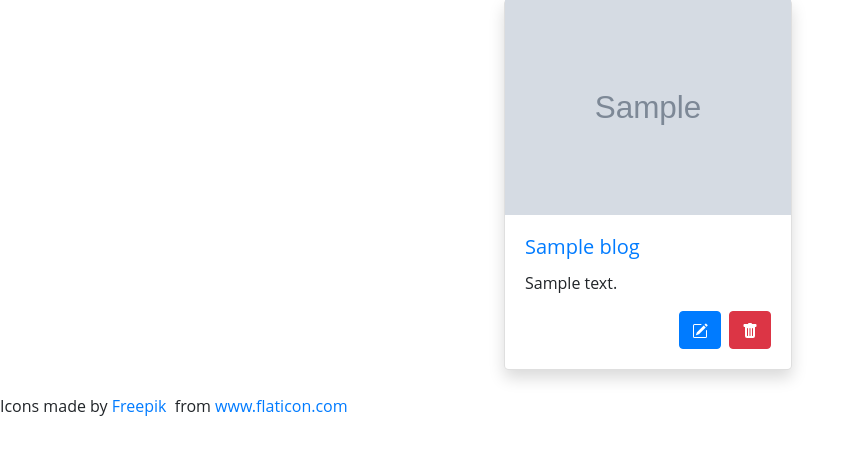
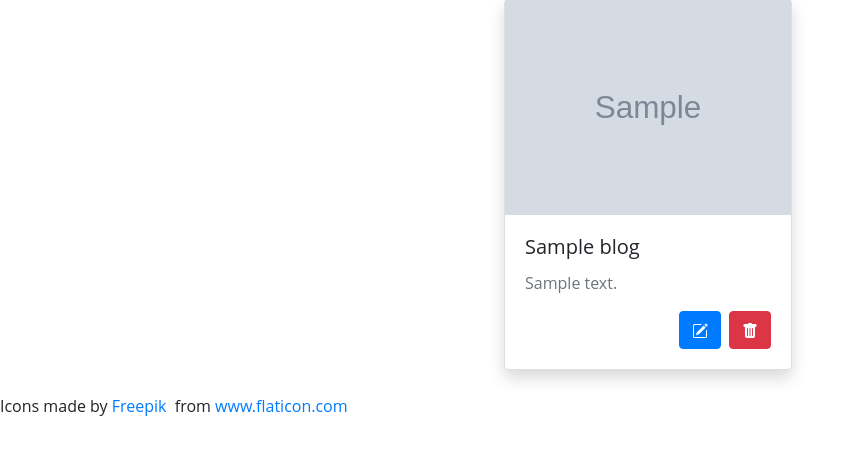
Before and after one commit to filippo-viti/blog, a Symfony app: template templates/blog/list.html.twig in a window 1280 px wide. Shown: the part 135-590 px from the top of the page, without its empty margins (0-857 px from the left). Run offline with Twig, Linux system fonts and the light colour scheme; the template is opened without the code that fills it: most values are stand-ins (such as "Sample title", 1, 10 or a date in 2020); grey boxes marked "Sample" are stand-in pictures; form fields are guessed from the names that the template uses; some libraries are stand-ins or nearby versions.

Commit message:
Changed text colors

```diff
--- a/templates/blog/list.html.twig
+++ b/templates/blog/list.html.twig
@@ -37,9 +37,9 @@
                     {% endif %}
                     <div class="card-body">
                         <h5 class="card-title">
-                            <a class="stretched-link" href="{{path('app_blog_read', {id: blog.id})}}">{{blog.title}}</a>
+                            <a class="stretched-link text-body" href="{{path('app_blog_read', {id: blog.id})}}">{{blog.title}}</a>
                         </h5>
-                        <p class="card-text">{{blog.shortDescription}}</p>
+                        <p class="card-text text-muted">{{blog.shortDescription}}</p>
                         <div class="d-flex justify-content-end">
                             <a href="{{path('app_blog_edit', {id: blog.id})}}" class="btn btn-primary">
                                 <svg xmlns="http://www.w3.org/2000/svg" width="16" height="16" fill="currentColor" class="bi bi-pencil-square" viewBox="0 0 16 16">
```
